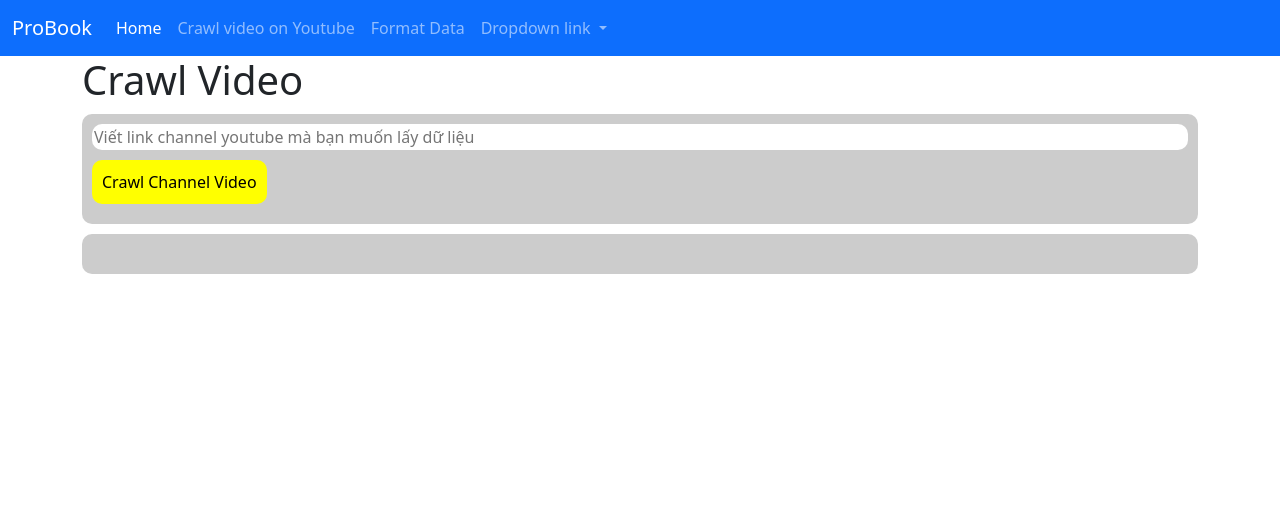
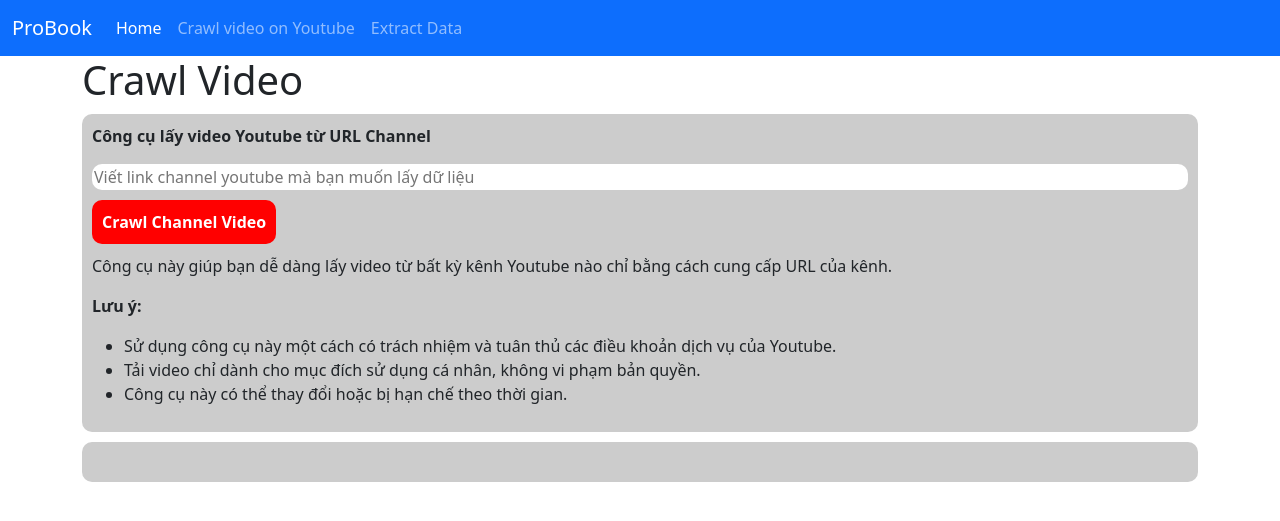
Before and after one commit to phantu279999/ProBook-Pro, a Django app: page /video-youtube/ in a window 1280 px wide. Shown: the top 521 px of the page. Run offline with Django 5.2, Linux system fonts and the light colour scheme.

Commit message:
update code

```diff
--- a/myapp/urls.py
+++ b/myapp/urls.py
@@ -5,4 +5,5 @@ from . import views
 urlpatterns = [
 	path("", views.index, name='index'),
 	path("video-youtube/", views.crawl_video_youtube, name='video_youtube'),
+	path("extract-format/", views.extract_format, name='extract_format'),
 ]
--- a/myapp/views.py
+++ b/myapp/views.py
@@ -2,6 +2,8 @@ import os
 import sys
 
 from django.shortcuts import render
+from django.urls import reverse
+from django.http.response import HttpResponseRedirect
 
 sys.path.append(os.path.dirname(os.path.dirname(__file__)))
 
@@ -12,21 +14,46 @@ from src.common.common import write_data_video_to_file_csv
 
 def index(request):
 	context = {}
-	if request.method == 'POST':
+	if request.method == 'POST' and 'your_domain' in request.POST:
 		your_domain = request.POST['your_domain']
 		res = ProcessSEO().process_single_link(your_domain)
 		context['res'] = res
+	elif request.method == 'POST' and 'channel_youtube' in request.POST:
+		channel_ytb = request.POST['channel_youtube']
+		redirect_url = reverse('video_youtube')
+		redirect_url += '?channel_ytb={}'.format(channel_ytb)
+		return HttpResponseRedirect(redirect_url)
+
 	return render(request, 'index.html', context=context)
 
 
 def crawl_video_youtube(request):
 	context = {}
+	channel_ytb = ""
 	if request.method == 'POST':
-		domain_channel = request.POST['domain_channel']
-		list_video = GetVideoYoutube().app_run(domain_channel)
-		res = write_data_video_to_file_csv(list_video)
-		if res == 'Error':
-			print("Error when try write to file csv")
+		channel_ytb = request.POST['domain_channel']
+	elif 'channel_ytb' in request.GET and request.GET['channel_ytb']:
+		channel_ytb = request.GET['channel_ytb']
+
+	if channel_ytb:
+		list_video, status = get_list_video_ytb(channel_ytb)
 		context['list_video'] = list_video
+		context['status'] = status
 		context['length'] = len(list_video)
+
 	return render(request, 'video_youtube.html', context=context)
+
+
+def extract_format(request):
+	context = {}
+	return render(request, 'extract_format.html', context=context)
+
+
+def get_list_video_ytb(link_channel):
+	list_video = GetVideoYoutube().app_run(link_channel)
+	res = write_data_video_to_file_csv(list_video)
+	status = True
+	if res == 'Error':
+		print("Error when try write to file csv")
+		status = False
+	return list_video, status
--- a/templates/partials/_header.html
+++ b/templates/partials/_header.html
@@ -13,17 +13,7 @@
           <a class="nav-link" href="{% url 'video_youtube' %}">Crawl video on Youtube</a>
         </li>
         <li class="nav-item">
-          <a class="nav-link" href="#">Format Data</a>
-        </li>
-        <li class="nav-item dropdown">
-          <a class="nav-link dropdown-toggle" href="#" id="navbarDropdownMenuLink" role="button" data-bs-toggle="dropdown" aria-expanded="false">
-            Dropdown link
-          </a>
-          <ul class="dropdown-menu" aria-labelledby="navbarDropdownMenuLink">
-            <li><a class="dropdown-item" href="#">Action</a></li>
-            <li><a class="dropdown-item" href="#">Another action</a></li>
-            <li><a class="dropdown-item" href="#">Something else here</a></li>
-          </ul>
+          <a class="nav-link" href="{% url 'extract_format' %}">Extract Data</a>
         </li>
       </ul>
     </div>
--- a/templates/video_youtube.html
+++ b/templates/video_youtube.html
@@ -20,7 +20,8 @@
     }
     button {
     border-radius: 10px;
-    background-color: yellow;
+    color: white;
+    background-color: red;
     border: none;
     padding: 10px;
     margin-bottom: 10px;
@@ -38,19 +39,31 @@
 
 {% block content %}
     <div class="container">
-        <h1>Crawl Video</h1>
+        <h1>Crawl Video <i class="fa-brands fa-youtube" style="color: #ff0000;"></i></h1>
         <form method="post">
             {% csrf_token %}
+            <p>
+                <b>Công cụ lấy video Youtube từ URL Channel</b>
+            </p>
             <input type="text" name="domain_channel"
                    placeholder="Viết link channel youtube mà bạn muốn lấy dữ liệu">
-            <button type="submit">Crawl Channel Video</button>
+            <button type="submit"><b>Crawl Channel Video</b></button>
+            <p>Công cụ này giúp bạn dễ dàng lấy video từ bất kỳ kênh Youtube nào chỉ bằng cách cung cấp URL của
+                kênh.</p>
+            <p><b>Lưu ý:</b></p>
+            <ul>
+                <li>Sử dụng công cụ này một cách có trách nhiệm và tuân thủ các điều khoản dịch vụ của Youtube.</li>
+                <li>Tải video chỉ dành cho mục đích sử dụng cá nhân, không vi phạm bản quyền.</li>
+                <li>Công cụ này có thể thay đổi hoặc bị hạn chế theo thời gian.</li>
+            </ul>
         </form>
 
         <div style="background-color: #cccccc; padding: 20px; border-radius: 10px;">
             {% if list_video %}
                 <p>Tổng cộng: {{ length }} Video</p>
-                <button id="downloadButton">Download Data</button>
-
+                {% if status %}
+                    <button id="downloadButton">Download Data</button>
+                {% endif %}
                 {% for it in list_video %}
                     <div class="row">
                         <div class="col-lg-4 col-md-6 col-12">
```
Also changed, not shown: static/css/index.css (+18 -0 lines), templates/extract_format.html (added, +16 -0 lines), templates/index.html (+26 -6 lines).
